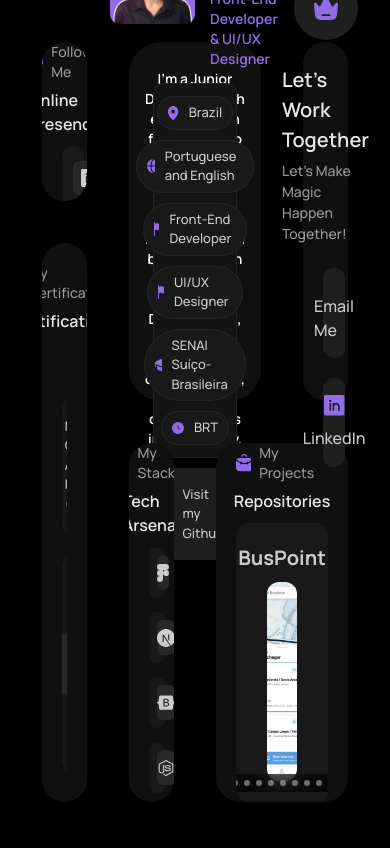
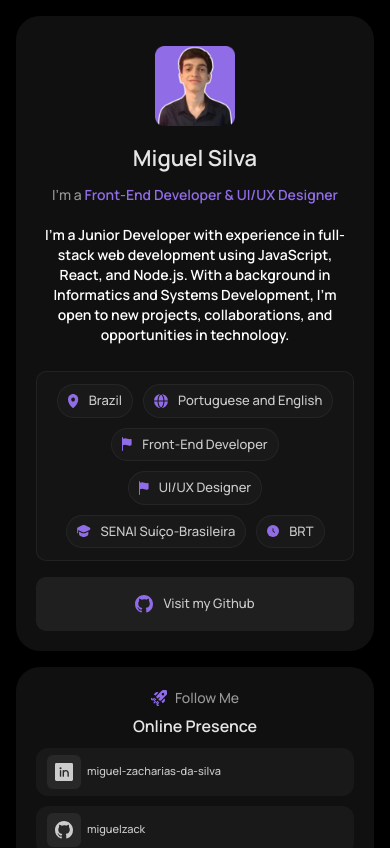
Before and after one commit to miguelzack/portfolioBentoGrid, a Next.js app: page / in a window 390 px wide. Shown: the top 848 px of the page. Built offline with nearby package versions, Linux system fonts and the light colour scheme.

Commit message:
feat: enhance layout and responsiveness of main page components and improve button styles

```diff
--- a/src/app/page.tsx
+++ b/src/app/page.tsx
@@ -173,9 +173,9 @@ const projects: RepositoryProject[] = [
 export default function Home() {
     return (
         <>
-            <main className="mx-auto grid h-screen max-w-360 grid-cols-8 grid-rows-4 gap-10.5 p-10.5">
+            <main className="mx-auto grid min-h-screen max-w-360 grid-cols-1 gap-4 p-4 sm:gap-6 sm:p-6 md:grid-cols-2 lg:gap-8 xl:h-screen xl:grid-cols-8 xl:grid-rows-4 xl:gap-10.5 xl:p-10.5">
                 <Card icon={<RocketIcon/>} subTitle="Follow Me" title="Online Presence"
-                      className="col-start-1 col-span-2 row-start-1 row-span-1 justify-center"
+                      className="order-2 min-h-52 justify-center xl:order-0 xl:col-start-1 xl:col-span-2 xl:row-start-1 xl:row-span-1"
                       buttons={
                           <div className="flex flex-col gap-2.5">
                               <ButtonSocialMedia text="miguel-zacharias-da-silva" icon={<LinkedinIcon/>}
@@ -186,23 +186,23 @@ export default function Home() {
                       }/>
 
                 <Card icon={<RocketIcon/>} subTitle="My Certifications" title="Certifications"
-                      className="col-start-1 col-span-2 row-start-2 row-span-3 gap-5 pt-5 flex justify-start" buttons={
+                      className="order-6 min-h-112.5 gap-5 pt-5 md:col-span-2 xl:order-0 xl:col-start-1 xl:col-span-2 xl:row-start-2 xl:row-span-3 xl:min-h-0 xl:justify-start" contentClassName="h-96 sm:h-120 xl:h-full" buttons={
                     <CertificationsCarousel/>
                 }/>
 
                 <div
-                    className="col-start-3 col-span-4 row-start-1 row-span-2 p-6 flex flex-col gap-2.5 rounded-4xl bg-gray-bg-primary h-full justify-center ">
-                    <div className="flex py-2.5 flex-col justify-between items-center h-full max-h-47.5">
-                        <div className="flex justify-center items-center gap-3.75">
-                            <Image src={MiguelPhoto} alt="Foto de Miguel Silva"/>
-                            <div className="flex flex-col items-start gap-2.5">
-                                <h1 className="text-white text-[22px] font-semibold">Miguel Silva</h1>
-                                <h2 className="text-gray-font-primary text-sm font-medium">I’m a <span
+                    className="order-1 flex flex-col justify-center gap-4 rounded-3xl bg-gray-bg-primary p-5 sm:gap-5 sm:p-6 md:col-span-2 xl:order-0 xl:col-start-3 xl:col-span-4 xl:row-start-1 xl:row-span-2 xl:h-full xl:gap-2.5">
+                    <div className="flex flex-col items-center gap-5 py-2.5 xl:h-full xl:max-h-47.5 xl:justify-between">
+                        <div className="flex flex-col items-center justify-center gap-4 text-center sm:flex-row sm:gap-3.75 sm:text-left">
+                            <Image src={MiguelPhoto} alt="Foto de Miguel Silva" className="h-auto w-20 sm:w-auto"/>
+                            <div className="flex flex-col items-center gap-2.5 sm:items-start">
+                                <h1 className="text-[22px] font-semibold text-white">Miguel Silva</h1>
+                                <h2 className="text-sm font-medium text-gray-font-primary">I’m a <span
                                     className="text-purple font-semibold">Front-End Developer & UI/UX Designer</span>
                                 </h2>
                             </div>
                         </div>
-                        <p className="text-center text-white-full text-sm font-semibold">I’m a Junior Developer with
+                        <p className="max-w-3xl text-center text-sm font-semibold text-white-full">I’m a Junior Developer with
                             experience in full-stack web development using JavaScript, React, and Node.js. With a
                             background in Informatics and Systems Development, I’m open to new projects, collaborations,
                             and opportunities in technology.</p>
@@ -227,7 +227,7 @@ export default function Home() {
                 </div>
 
                 <Card icon={<StacksIcon/>} subTitle="My Stacks" title="Tech Arsenal"
-                      className="col-start-3 col-span-2 row-start-3 row-span-2 gap-2.5" buttons={
+                      className="order-4 min-h-96 md:min-h-0 xl:order-0 xl:col-start-3 xl:col-span-2 xl:row-start-3 xl:row-span-2" buttons={
                     <div className={"flex flex-col gap-3.5"}>
                         <div className={"flex gap-2.5 w-full"}>
                             <CardTechArsenal icon={<FigmaIcon/>} text={"Figma"}/>
@@ -254,14 +254,14 @@ export default function Home() {
                 }/>
 
                 <Card icon={<ProjectsIcon/>} subTitle="My Projects" title="Repositories"
-                      className="col-start-5 col-span-4 row-start-3 row-span-2 gap-1"
-                      contentClassName="flex h-81.5 min-h-0 w-full self-stretch items-center justify-center" buttons={
+                      className="order-5 min-h-96 md:min-h-0 xl:order-0 xl:col-start-5 xl:col-span-4 xl:row-start-3 xl:row-span-2"
+                      contentClassName="flex h-72 min-h-0 w-full self-stretch items-center justify-center sm:h-81.5 xl:h-81.5" buttons={
                     <RepositoriesCarousel projects={projects}/>
                 }/>
 
                 <div
-                    className="col-start-7 col-span-2 row-start-1 row-span-2 rounded-4xl bg-gray-bg-primary px-5 flex flex-col justify-center items-center w-full gap-6">
-                    <div className="flex flex-col gap-6.25 items-center">
+                    className="order-3 flex w-full flex-col items-center justify-center gap-6 rounded-3xl bg-gray-bg-primary px-5 py-7 md:min-h-52 xl:order-0 xl:col-start-7 xl:col-span-2 xl:row-start-1 xl:row-span-2 xl:py-0">
+                    <div className="flex flex-col items-center gap-5 sm:gap-6.25">
                         <div
                             className="flex max-h-16.25 max-w-16.25 items-center justify-center rounded-full bg-gray-bg-terciary p-5">
                             <KingIcon/>
@@ -272,7 +272,7 @@ export default function Home() {
                                 Together!</h3>
                         </div>
                     </div>
-                    <div className="flex flex-col gap-5 w-full">
+                    <div className="flex w-full flex-col gap-3 sm:gap-5">
                         <ButtonLetsWork
                             icon={<EmailIcon/>}
                             text="Email Me"
--- a/src/components/buttonLetsWork/buttonLetsWork.tsx
+++ b/src/components/buttonLetsWork/buttonLetsWork.tsx
@@ -14,7 +14,7 @@ export function ButtonLetsWork({
     return (
         <a target="_blank" rel="noopener noreferrer" href={link}
            className="
-           flex w-full max-h-22.5 py-4 px-2.5 flex-col justify-center items-center gap-2.5 rounded-[10px] bg-gray-bg-terciary
+           flex w-full min-h-14.5 px-3 py-3 flex-row justify-center items-center gap-2.5 rounded-[10px] bg-gray-bg-terciary sm:min-h-0 sm:max-h-22.5 sm:flex-col sm:px-2.5 sm:py-4
 
            border border-transparent transition-all duration-300 ease-out hover:-translate-y-0.5 hover:border-purple/40 hover:bg-gray-bg-terciary hover:shadow-[0_8px_24px_rgba(145,108,231,0.12)]">
 
--- a/src/components/repositoriesCarousel/repositoriesCarousel.tsx
+++ b/src/components/repositoriesCarousel/repositoriesCarousel.tsx
@@ -129,7 +129,7 @@ export function RepositoriesCarousel({projects}: RepositoriesCarouselProps) {
     return (
         <>
             <div
-                className={`group/repositories relative mx-auto h-full max-h-81.5 w-full max-w-125.5 overflow-hidden rounded-xl bg-gray-bg-secondary touch-pan-y ${dragging ? "cursor-grabbing" : hasMultipleProjects ? "cursor-grab" : ""}`}
+                className={`group/repositories relative mx-auto h-full w-full max-w-125.5 overflow-hidden rounded-xl bg-gray-bg-secondary touch-pan-y ${dragging ? "cursor-grabbing" : hasMultipleProjects ? "cursor-grab" : ""}`}
                 role="region"
                 aria-roledescription="carousel"
                 aria-label="Repositórios"
@@ -147,7 +147,7 @@ export function RepositoriesCarousel({projects}: RepositoriesCarouselProps) {
             >
                 <article
                     key={`${activeIndex}-${animationKey}`}
-                    className={`group/repository-card relative flex h-full w-full flex-col items-center justify-center gap-2.5 rounded-xl border border-transparent px-7.5 py-5 transition-[translate,border-color,background-color,box-shadow] ease-out hover:border-purple/45 hover:bg-gray-bg-terciary hover:shadow-[0_12px_32px_rgba(145,108,231,0.16)] focus-within:border-purple ${dragging ? "duration-0" : "duration-300"} ${direction === 1 ? "repository-slide-next" : "repository-slide-previous"}`}
+                    className={`group/repository-card relative flex h-full w-full flex-col items-center justify-center gap-2.5 rounded-xl border border-transparent px-4 py-5 transition-[translate,border-color,background-color,box-shadow] ease-out hover:border-purple/45 hover:bg-gray-bg-terciary hover:shadow-[0_12px_32px_rgba(145,108,231,0.16)] focus-within:border-purple sm:px-7.5 ${dragging ? "duration-0" : "duration-300"} ${direction === 1 ? "repository-slide-next" : "repository-slide-previous"}`}
                     style={{
                         translate: `${dragOffset}px 0`,
                     }}
@@ -190,7 +190,7 @@ export function RepositoriesCarousel({projects}: RepositoriesCarouselProps) {
                                 event.stopPropagation();
                                 changeSlide(-1, true);
                             }}
-                            className="absolute left-3 top-1/2 z-10 grid size-9 -translate-y-1/2 place-items-center rounded-full border border-white/15 bg-black/65 text-white opacity-0 backdrop-blur-sm transition-all duration-300 hover:scale-105 hover:border-purple/70 hover:bg-purple group-hover/repositories:opacity-100 focus-visible:opacity-100 focus-visible:outline-2 focus-visible:outline-purple"
+                            className="absolute left-2 top-1/2 z-10 grid size-8 -translate-y-1/2 place-items-center rounded-full border border-white/15 bg-black/65 text-white opacity-100 backdrop-blur-sm transition-all duration-300 hover:scale-105 hover:border-purple/70 hover:bg-purple focus-visible:outline-2 focus-visible:outline-purple sm:left-3 sm:size-9 sm:opacity-0 sm:group-hover/repositories:opacity-100 sm:focus-visible:opacity-100"
                         >
                             <span aria-hidden="true"
                                   className="block size-2.5 translate-x-0.5 rotate-45 border-b-2 border-l-2 border-current"/>
@@ -203,7 +203,7 @@ export function RepositoriesCarousel({projects}: RepositoriesCarouselProps) {
                                 event.stopPropagation();
                                 changeSlide(1, true);
                             }}
-                            className="absolute right-3 top-1/2 z-10 grid size-9 -translate-y-1/2 place-items-center rounded-full border border-white/15 bg-black/65 text-white opacity-0 backdrop-blur-sm transition-all duration-300 hover:scale-105 hover:border-purple/70 hover:bg-purple group-hover/repositories:opacity-100 focus-visible:opacity-100 focus-visible:outline-2 focus-visible:outline-purple"
+                            className="absolute right-2 top-1/2 z-10 grid size-8 -translate-y-1/2 place-items-center rounded-full border border-white/15 bg-black/65 text-white opacity-100 backdrop-blur-sm transition-all duration-300 hover:scale-105 hover:border-purple/70 hover:bg-purple focus-visible:outline-2 focus-visible:outline-purple sm:right-3 sm:size-9 sm:opacity-0 sm:group-hover/repositories:opacity-100 sm:focus-visible:opacity-100"
                         >
                             <span aria-hidden="true"
                                   className="block size-2.5 -translate-x-0.5 rotate-45 border-r-2 border-t-2 border-current"/>
--- a/src/styles/global.css
+++ b/src/styles/global.css
@@ -66,7 +66,7 @@
 
 .certifications-viewport {
     scrollbar-width: none;
-    touch-action: none;
+    touch-action: pan-y;
     overscroll-behavior: contain;
     -webkit-mask-image: linear-gradient(
         to bottom,
@@ -86,6 +86,12 @@
         black 92%,
         transparent 100%
     );
+}
+
+@media (min-width: 768px) {
+    .certifications-viewport {
+        touch-action: none;
+    }
 }
 
 .certifications-viewport::-webkit-scrollbar {
```
